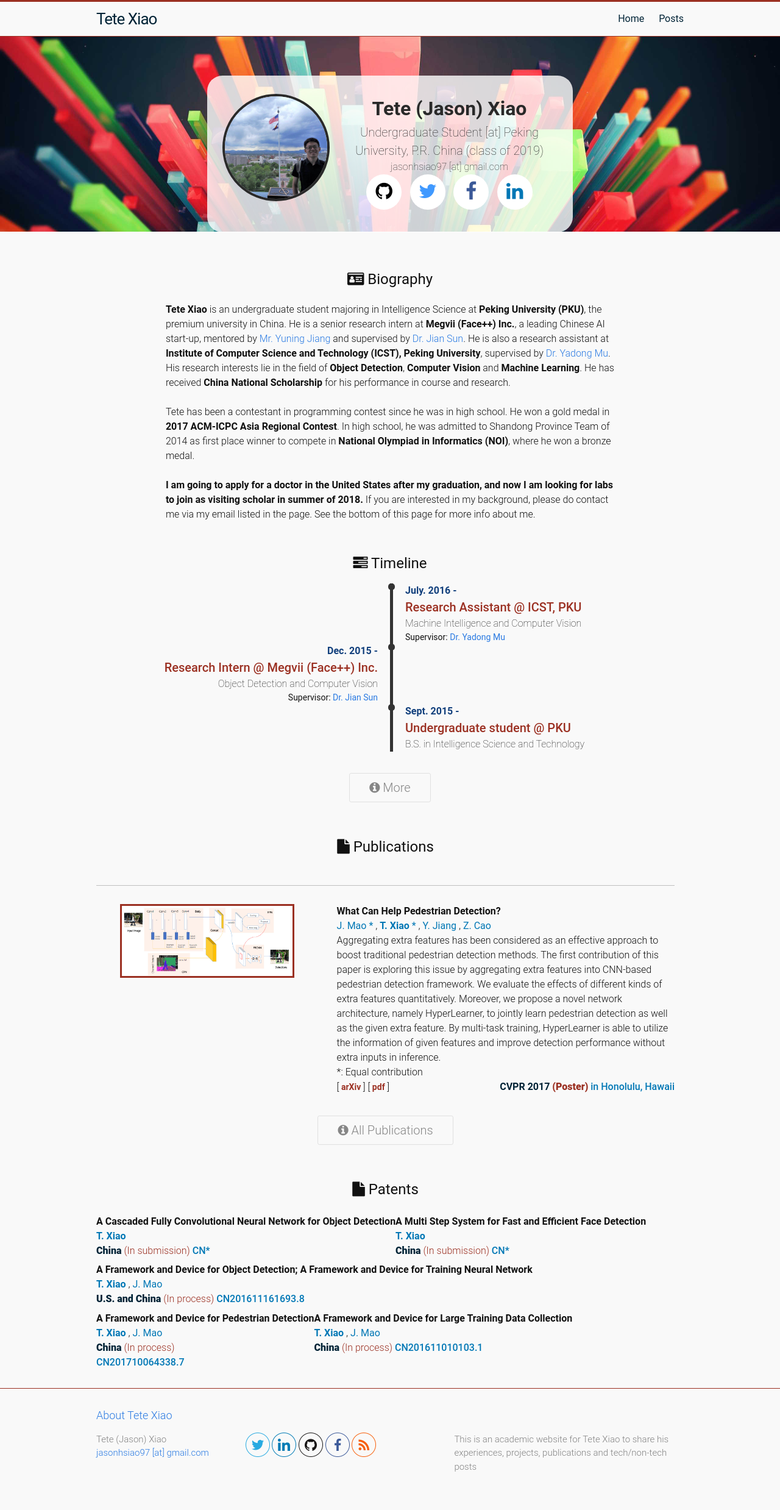
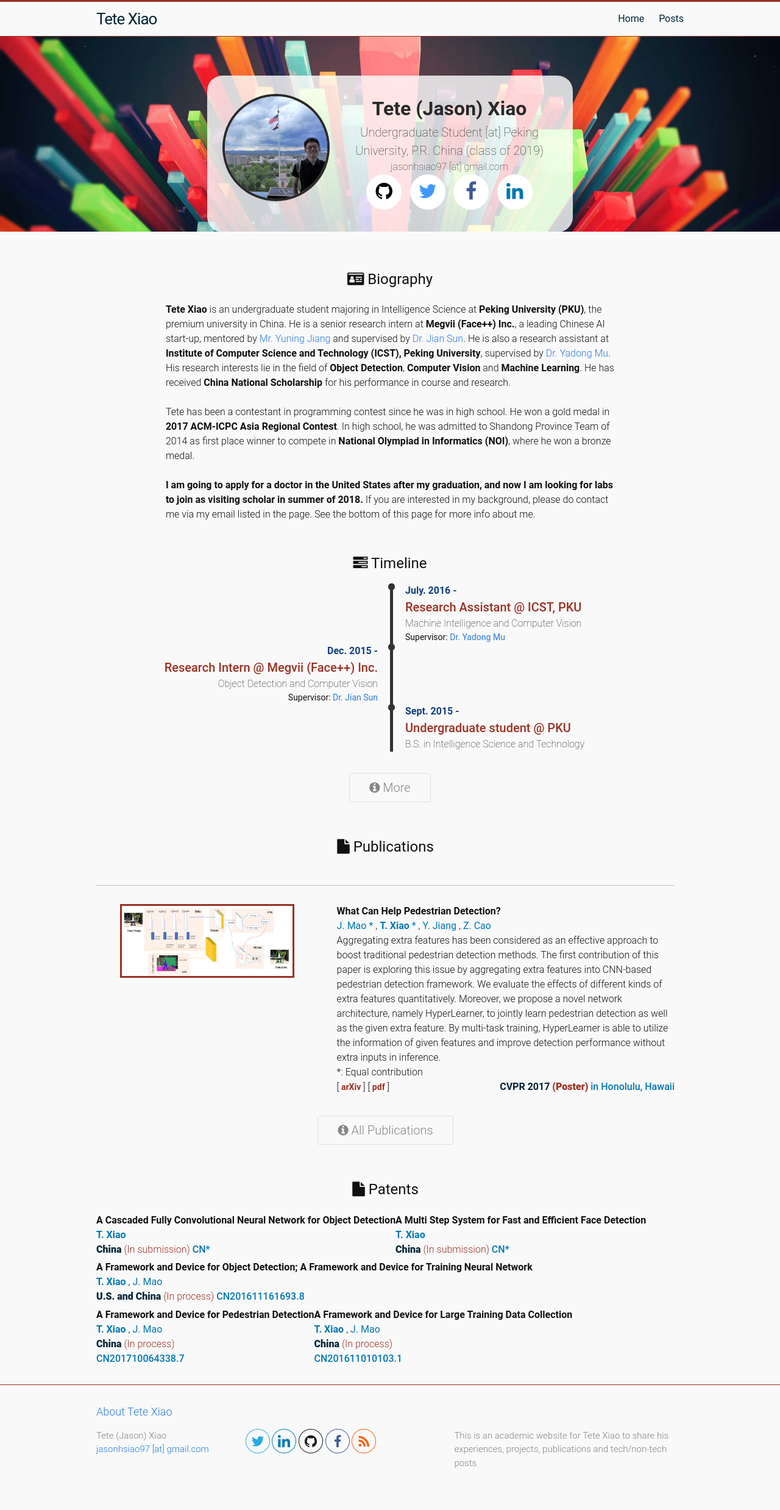
Before and after one commit to Tete-Xiao/Tete-Xiao.github.io, a Jekyll site: the page built from index.html, in a window 1280 px wide. Shown: the whole page at 61% size. Built offline with Jekyll 4.4.1, drawn with Linux system fonts in a browser that asks for light colours.

Commit message:
change dis

```diff
--- a/_sass/_patents.scss
+++ b/_sass/_patents.scss
@@ -13,13 +13,13 @@
 .pat {
   radius:         15px;
   float:          left !important;
-  margin-top:     0.2cm;
+  margin-top:     0.15cm;
 }
 
 .pat-right {
   float:         left;
-  width: -webkit-calc(80% - (#{$spacing-unit} / 2));
-  width:         calc(80% - (#{$spacing-unit} / 2));
+  width: -webkit-calc(60% - (#{$spacing-unit} / 2));
+  width:         calc(60% - (#{$spacing-unit} / 2));
 }
 
 .pat-right > .title {
```
